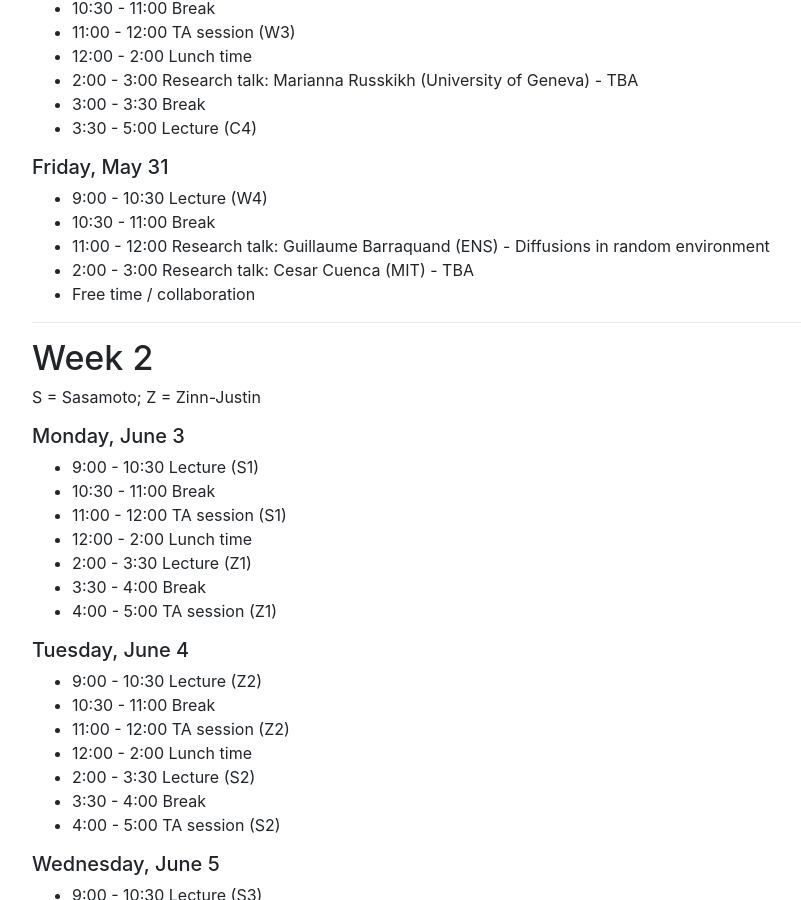
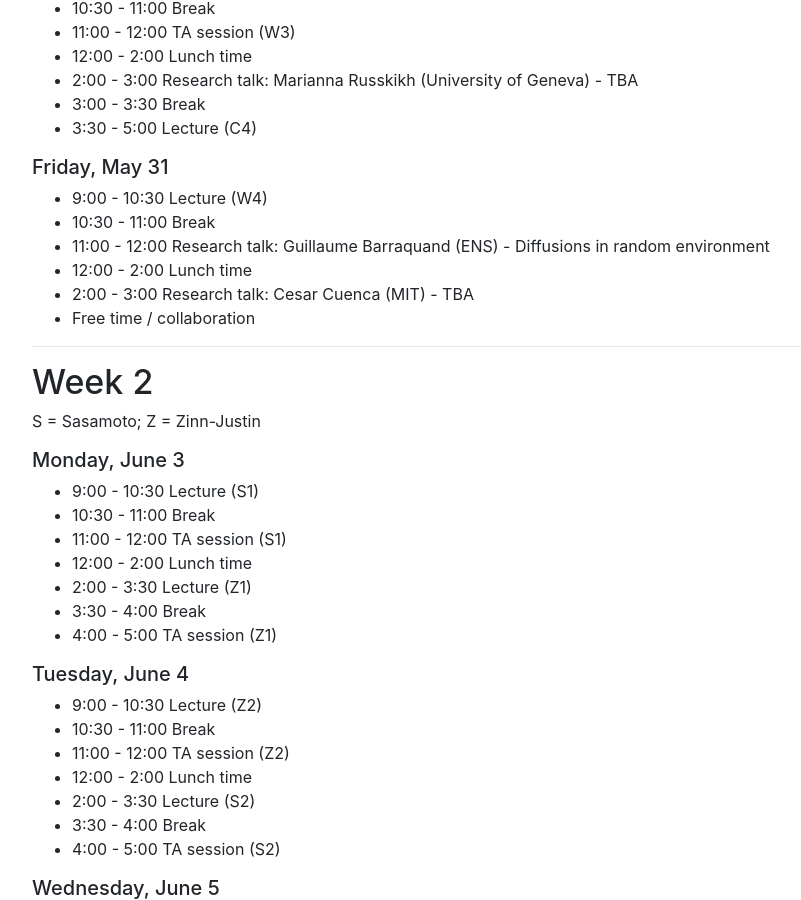
Before and after one commit to int-prob/int-prob-code, a Jekyll site: the page built from vipss2019/schedule.md, in a window 1280 px wide and 900 px high, scrolled down 1258 px. Shown: the whole window, without its empty margins (53-854 px from the left). Built offline with Jekyll 4.4.1, drawn with Linux system fonts in a browser that asks for light colours; nearby versions of some CDN libraries.

Commit message:
Update schedule.md

```diff
--- a/vipss2019/schedule.md
+++ b/vipss2019/schedule.md
@@ -73,6 +73,7 @@ class which arises in random growth models and random matrix theory. This
 talk is based on joint works with Ivan Corwin and Mark Rychnovsky.
 </div>
 </details></li>
+<li>12:00 - 2:00 Lunch time</li>
 <li>2:00 - 3:00 Research talk: Cesar Cuenca (MIT) - TBA</li>
 <li>Free time / collaboration</li>
 </ul>
```
